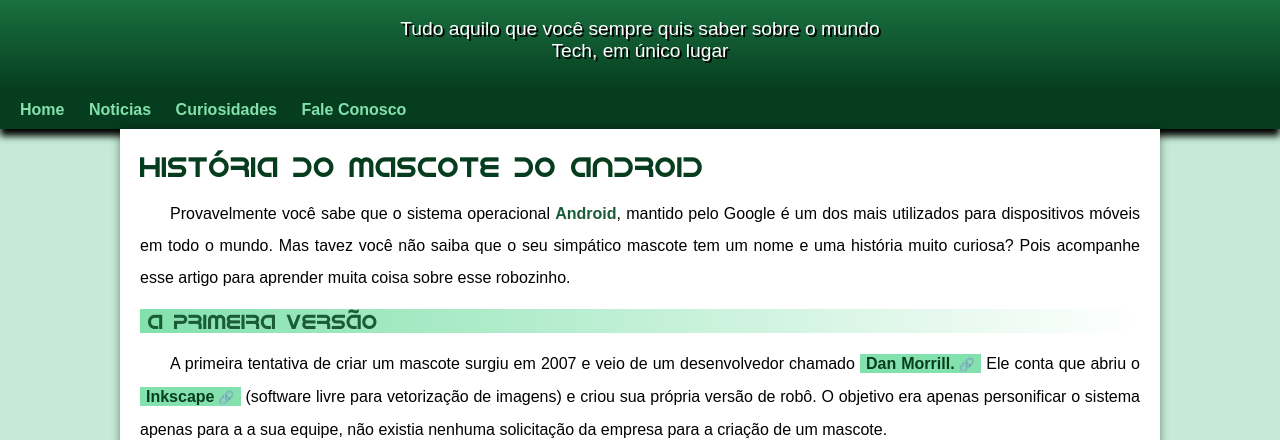
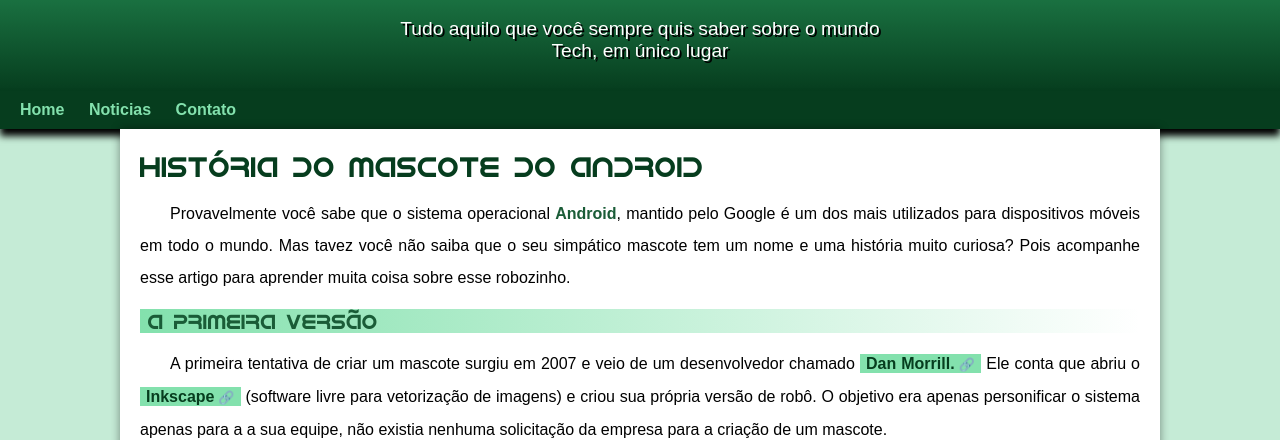
Before and after one commit to AprendizTec/projeto.android, a plain HTML site: page index.html in a window 1280 px wide. Shown: the part 99-539 px from the top of the page. Drawn offline with Linux system fonts and the light colour scheme.

Commit message:
problema de padding corrigido

```diff
--- a/estilo/style.css
+++ b/estilo/style.css
@@ -61,7 +61,7 @@ header > p{
     padding-right: 10px;
     padding-left: 10px;
     margin: auto;
-    margin-bottom: 10px;
+    padding-bottom: 10px;
     text-shadow: 2px 2px 0px rgba(0,0,0.315);
 }
 
--- a/index.html
+++ b/index.html
@@ -15,8 +15,8 @@
     <nav>
         <a href="#">Home</a>
         <a href="#">Noticias</a>
-        <a href="#">Curiosidades</a>
-        <a href="#">Fale Conosco</a>
+        <!-- <a href="#">Curiosidades</a> -->
+        <a href="#">Contato</a>
     </nav>
     <main>
         <article>
```
